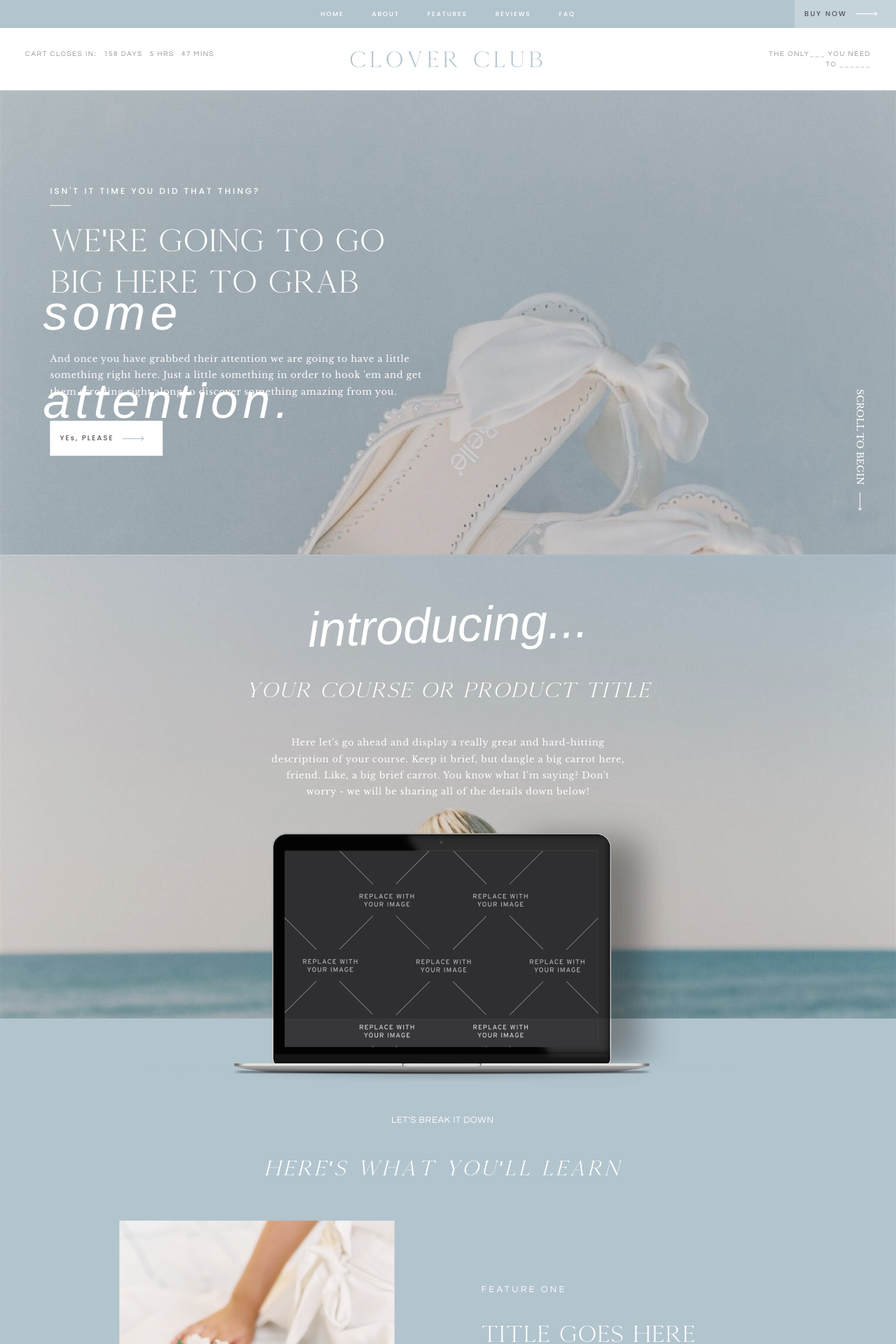
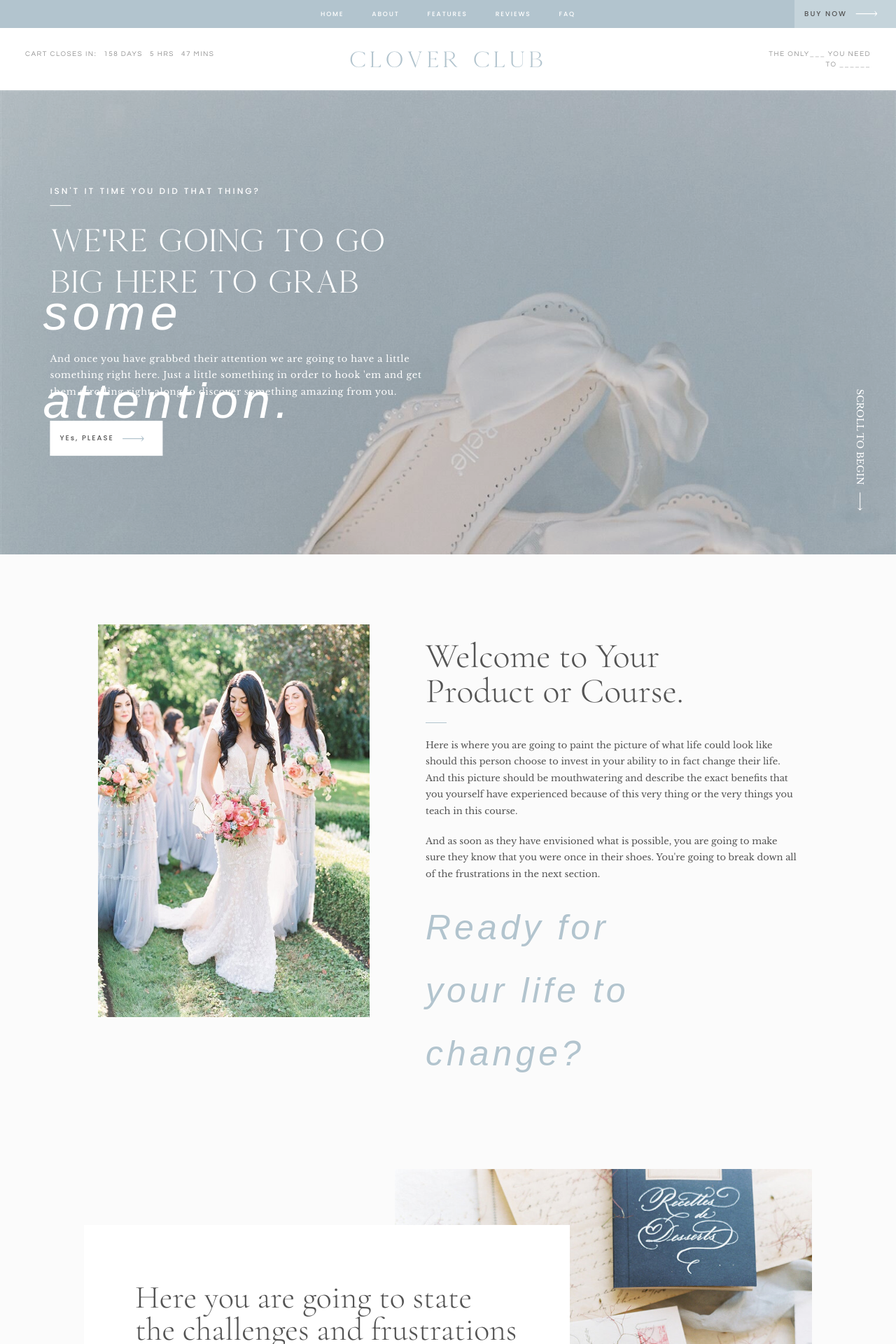
Before and after one commit to tienshake/sales-landing-page, an Angular app: page / in a window 1280 px wide. Shown: the top 1920 px of the page at 70% size. Built offline with nearby package versions, Linux system fonts and the light colour scheme; a web font is replaced by a local one.

Commit message:
add redundant file

```diff
--- a/src/app/pages/home/home.component.html
+++ b/src/app/pages/home/home.component.html
@@ -67,6 +67,8 @@
     <!-- ==== Banner ==== -->
 
   <!-- ==== About ==== -->
+   <app-about></app-about>
+   <!-- === Feature === -->
   <div class="feature-intro">
     <div class="feature-overlay"></div>
     <div class="feature-banner">
```
